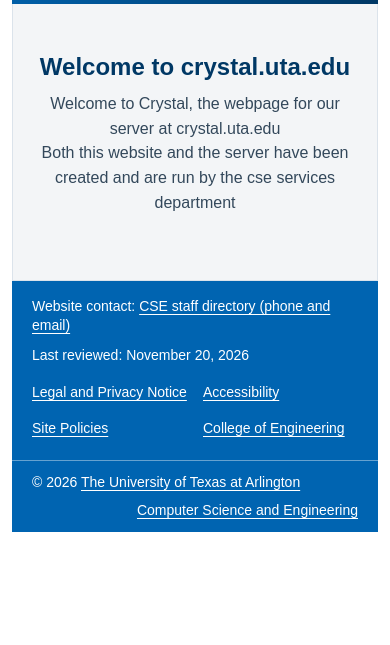
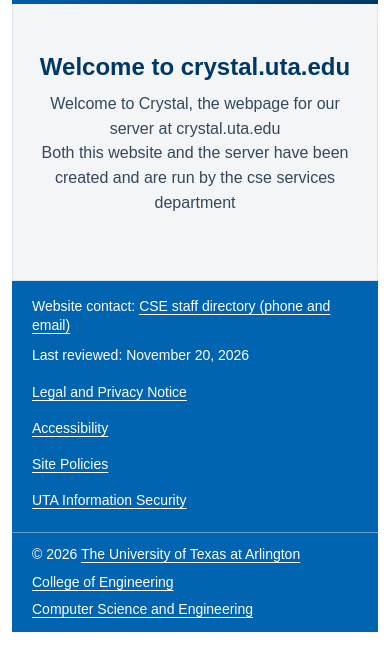
Before and after one commit to sarthak-wadhawan/seo-test, a plain HTML site: page crystal.uta.edu/index.html in a window 390 px wide. Shown: the part 211-856 px from the top of the page. Drawn offline with Linux system fonts and the light colour scheme.

Commit message:
Align Crystal footer columns and widen contact section

```diff
--- a/crystal.uta.edu/index.html
+++ b/crystal.uta.edu/index.html
@@ -55,7 +55,7 @@
         <a href="https://www.uta.edu/administration/legal-affairs/privacy/privacy-notice">Legal and Privacy Notice</a>
         <a href="https://www.uta.edu/accessibility">Accessibility</a>
         <a href="https://www.uta.edu/site-policies">Site Policies</a>
-        <a href="https://www.uta.edu/academics/schools-colleges/engineering/">College of Engineering</a>
+        <a href="https://www.uta.edu/security/policy">UTA Information Security</a>
       </nav>
     </div>
 
@@ -63,6 +63,11 @@
       <div class="footer-bottom-left">
         <p>
           © 2026 <a href="https://www.uta.edu/">The University of Texas at Arlington</a>
+        </p>
+      </div>
+      <div class="footer-bottom-middle">
+        <p>
+          <a href="https://www.uta.edu/academics/schools-colleges/engineering/">College of Engineering</a>
         </p>
       </div>
       <div class="footer-bottom-right">
--- a/crystal.uta.edu/styles.css
+++ b/crystal.uta.edu/styles.css
@@ -170,12 +170,18 @@ h2 {
   margin: 0 auto 40px;
   background: var(--uta-blue);
   color: #fff;
+  text-align: left;
 }
 
-/* Shared rows keep contact details and policy links aligned. */
+/* A wider contact column keeps both footer rows aligned. */
+.footer-inner,
+.footer-bottom {
+  display: grid;
+  grid-template-columns: minmax(0, 1.6fr) repeat(2, minmax(0, 1fr));
+  column-gap: 24px;
+}
+
 .footer-inner {
-  display: grid;
-  grid-template-columns: 1.8fr 2fr;
   grid-template-rows: repeat(2, minmax(32px, auto));
   gap: 4px 24px;
   padding: 20px 24px 16px;
@@ -199,8 +205,8 @@ h2 {
 }
 
 .footer-links {
-  grid-template-columns: repeat(2, minmax(0, 1fr));
-  column-gap: 16px;
+  grid-column: 2 / 4;
+  grid-template-columns: subgrid;
 }
 
 .site-footer a {
@@ -226,19 +232,21 @@ h2 {
   overflow-wrap: anywhere;
 }
 
-/* Copyright and department share one aligned row. */
+/* Bottom links align with the columns above. */
 .footer-bottom {
-  display: flex;
   align-items: center;
-  justify-content: space-between;
   gap: 8px 24px;
   padding: 12px 24px;
   border-top: 1px solid rgba(255, 255, 255, 0.4);
 }
 
+.footer-bottom-middle {
+  text-align: left;
+}
+
 .footer-bottom-right {
-  margin-left: auto;
-  text-align: right;
+  grid-column: 3;
+  text-align: left;
 }
 
 .footer-bottom p {
@@ -330,8 +338,19 @@ h2 {
   }
 
   .footer-bottom {
-    flex-wrap: wrap;
+    grid-template-columns: 1fr;
     padding: 12px 20px;
+  }
+
+  .footer-links {
+    grid-column: 1;
+    grid-template-columns: 1fr;
+  }
+
+  .footer-bottom-middle,
+  .footer-bottom-right {
+    grid-column: 1;
+    text-align: left;
   }
 }
 
```
